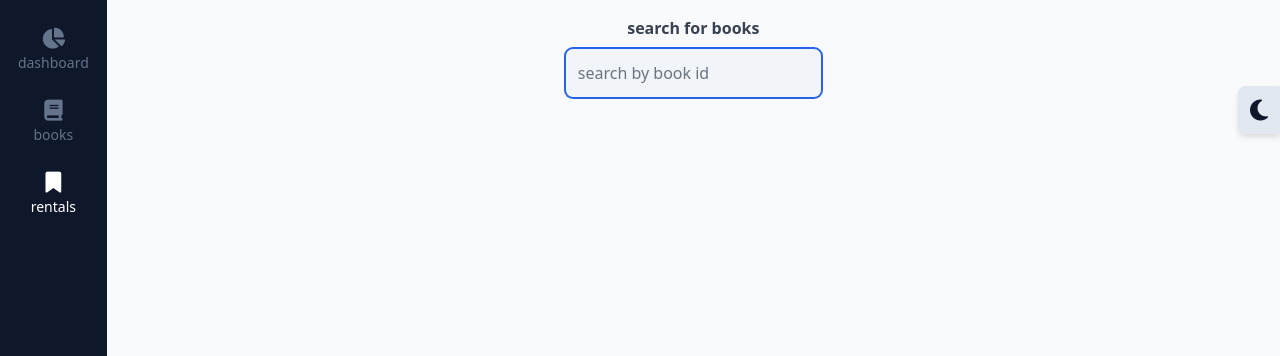
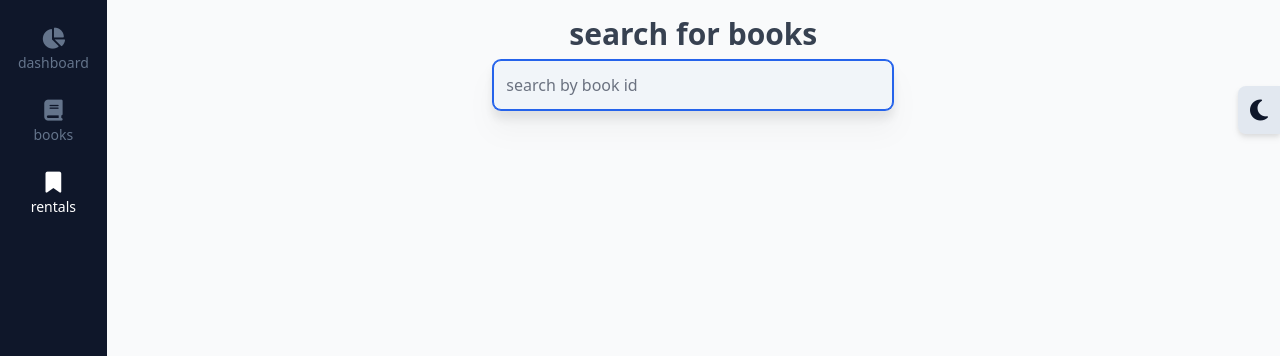
Before and after one commit to papei78/djangoTw, a Django app: page /rentals/ in a window 1280 px wide. Shown: the part 64-420 px from the top of the page. Run offline with Django 5.2, Linux system fonts and the light colour scheme; data comes from the database, SQL or seed files in the repository; some libraries are stand-ins or nearby versions.

Commit message:
fix all the bugs and move on

```diff
--- a/src/rentals/models.py
+++ b/src/rentals/models.py
@@ -20,6 +20,12 @@ class Rental(models.Model):
     def __str__(self):
         return f"{self.book.isbn} rented by {self.customer.username}"
 
+
+    @property
+    def status_text(self):
+        statuses = dict(STATUS_CHOICES)
+        return statuses[self.status]
+
     def save(self,*args, **kwargs):
         if not self.rent_end_date:
             self.rent_end_date =  self.rent_start_date+timedelta(days=14)
--- a/src/rentals/templates/rentals/detail.html
+++ b/src/rentals/templates/rentals/detail.html
@@ -1,5 +1,5 @@
 {% extends "base.html" %}
-
+{% load get_status_text %}
 
 
 {% block tilte %}
@@ -65,8 +65,8 @@ rental history
                                 {{obj.book.isbn}}
                             </td>
                             <td class="py-4 px-6">
-                                {{obj.status}}
-                                {% comment %} {{obj.status|get_status_text}} {% endcomment %}
+                                {% comment %} {{obj.status}} {% endcomment %}
+                                {{obj.status|get_status_text}}
                             </td>
                             <td class="py-4 px-6">
                                 {{obj.rent_start_date}}
--- a/src/rentals/views.py
+++ b/src/rentals/views.py
@@ -13,7 +13,7 @@ def search_book_view(request):
         #redirected to detail page (rentals list of the book )
         return redirect('rentals:detail', search_query)
     context = {'form':form}
-    return render(request, "rentals/main.js", context)
+    return render(request, "rentals/main.html", context)
 
 
 class BookRentalHistoryView(ListView):
--- a/src/theme/static/css/dist/styles.css
+++ b/src/theme/static/css/dist/styles.css
@@ -934,6 +934,10 @@ select {
 
 .w-full {
   width: 100%;
+}
+
+.w-\[400px\] {
+  width: 400px;
 }
 
 .transform {
@@ -1276,6 +1280,11 @@ select {
   line-height: 1rem;
 }
 
+.text-3xl {
+  font-size: 1.875rem;
+  line-height: 2.25rem;
+}
+
 .font-bold {
   font-weight: 700;
 }
@@ -1411,6 +1420,11 @@ select {
   filter: var(--tw-blur) var(--tw-brightness) var(--tw-contrast) var(--tw-grayscale) var(--tw-hue-rotate) var(--tw-invert) var(--tw-saturate) var(--tw-sepia) var(--tw-drop-shadow);
 }
 
+.drop-shadow-xl {
+  --tw-drop-shadow: drop-shadow(0 20px 13px rgb(0 0 0 / 0.03)) drop-shadow(0 8px 5px rgb(0 0 0 / 0.08));
+  filter: var(--tw-blur) var(--tw-brightness) var(--tw-contrast) var(--tw-grayscale) var(--tw-hue-rotate) var(--tw-invert) var(--tw-saturate) var(--tw-sepia) var(--tw-drop-shadow);
+}
+
 .transition-all {
   transition-property: all;
   transition-timing-function: cubic-bezier(0.4, 0, 0.2, 1);
```
Also changed, not shown: other parts of src/theme/static/css/dist/styles.css (+19 -19 lines), src/rentals/templatetags/get_status_text.py (added, +9 -0 lines), src/rentals/templates/rentals/main.html (renamed from src/rentals/templates/rentals/main.js), src/rentals/templatetags/__init__.py (added).
